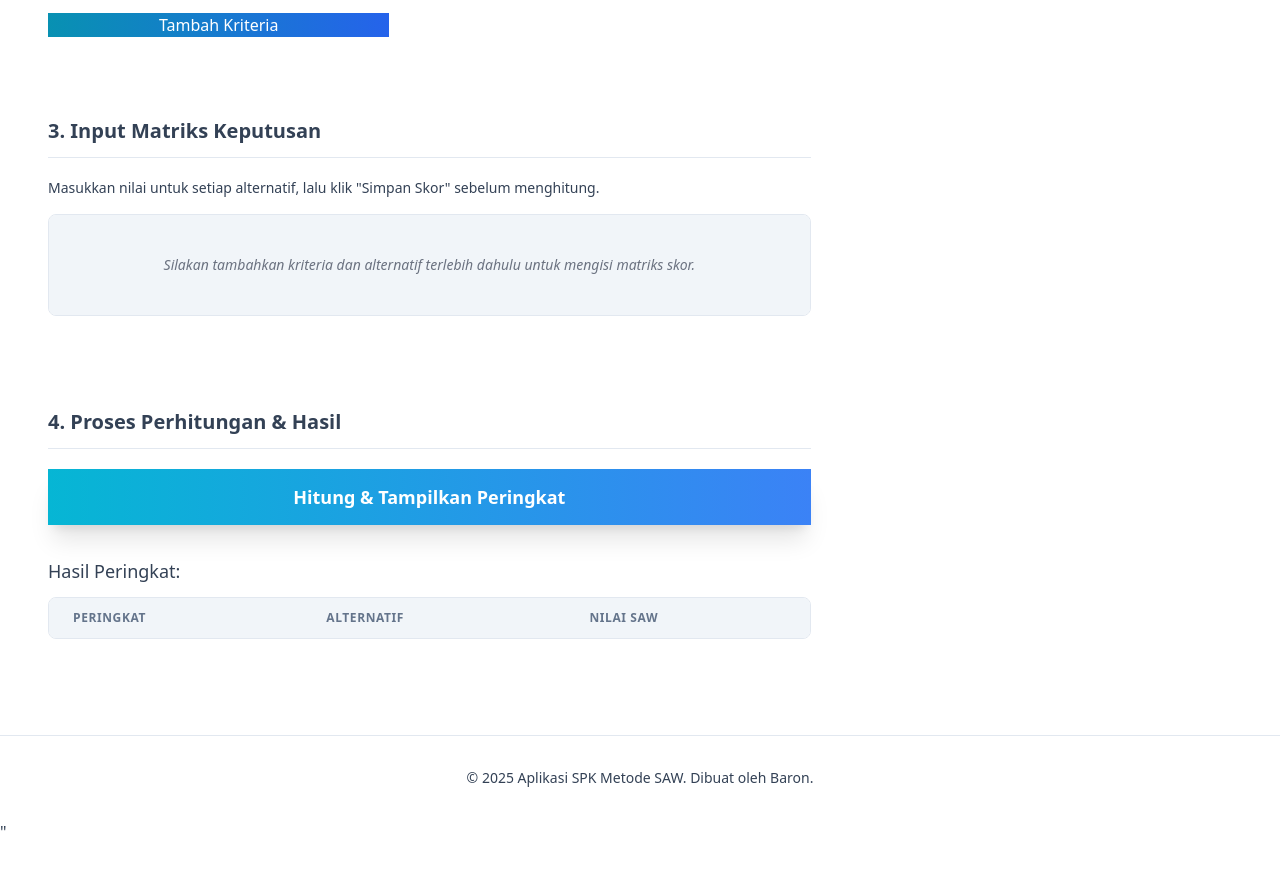
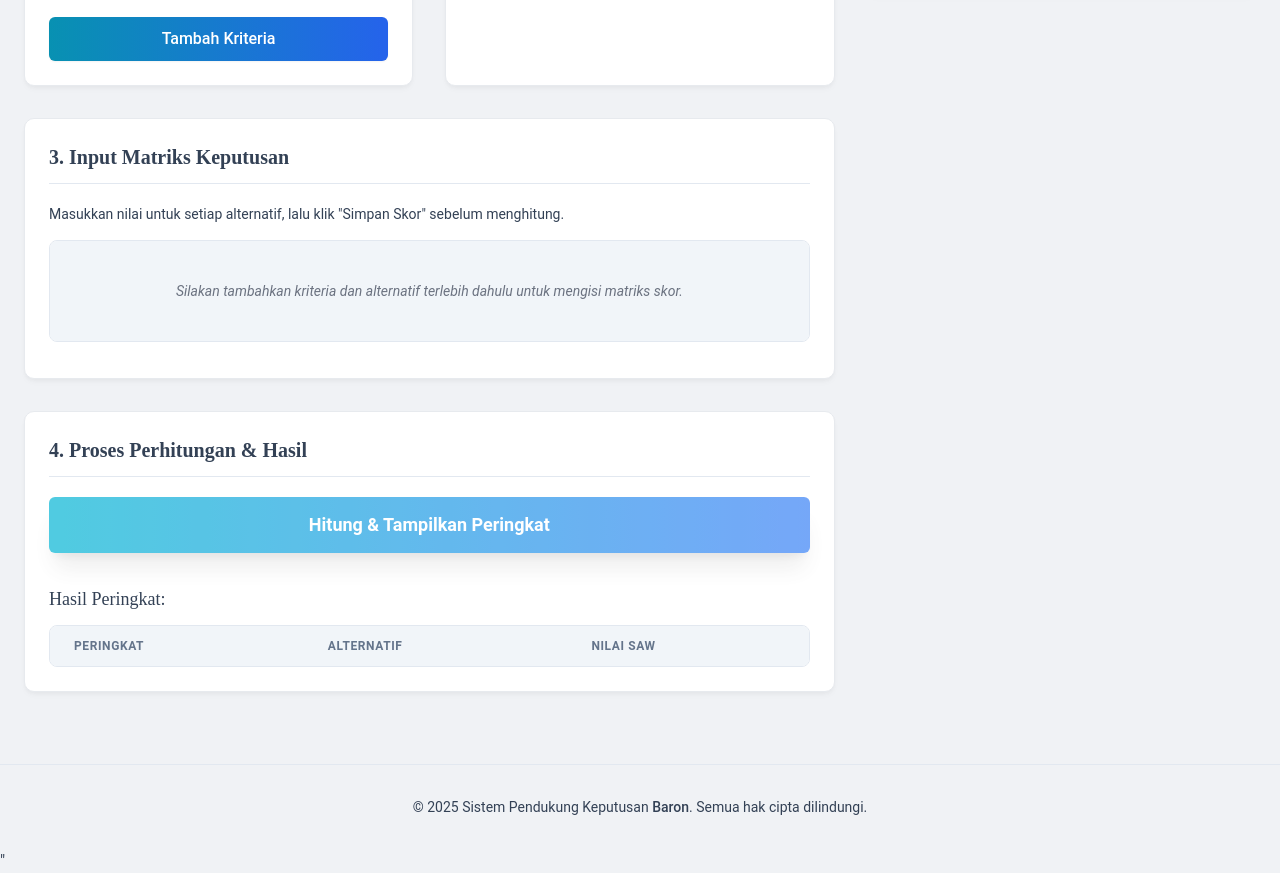
Before and after one commit to kylorond/panguluh, a plain HTML site: page index.html in a window 1280 px wide. Shown: the part 1186-2059 px from the top of the page. Before the commit the page ends 2030 px from the top, so only its background shows below. Drawn offline with nearby package versions, Linux system fonts and the light colour scheme.

Commit message:
Update index.html

```diff
--- a/index.html
+++ b/index.html
@@ -4,8 +4,8 @@
 <head>
     <meta charset="UTF-8">
     <meta name="viewport" content="width=device-width, initial-scale=1.0">
-    <title>SPK Metode SAW | Kalkulator Profesional</title>
-    <link rel="stylsheet" href="style.css">
+    <title>Sistem Pendukung Keputusan Metode SAW</title>
+    <link rel="stylesheet" href="style.css">
     <link rel="preconnect" href="https://fonts.googleapis.com">
     <link rel="preconnect" href="https://fonts.gstatic.com" crossorigin>
     <link href="https://fonts.googleapis.com/css2?family=Inter:wght@400;500;600&family=Poppins:wght@600;700&display=swap" rel="stylesheet">
@@ -212,7 +212,7 @@
 
     <footer class="mt-12 bg-card text-secondary py-8 text-center border-t border-slate-200">
         <div class="container mx-auto px-4">
-            <p class="text-sm" data-lang-key="footerText">© <span id="currentYear"></span> Aplikasi SPK Metode SAW. Dibuat oleh <a href="https://instagram.com/baronnnd_" target="_blank" rel="noopener noreferrer" class="text-primary hover:underline font-medium">Baron</a>.</p>
+            <p class="text-sm" data-lang-key="footerText">© <span id="currentYear"></span> Sistem Pendukung Keputusan <a href="https://www.instagram.com/baronnnd_" target="_blank" rel="noopener noreferrer" class="text-primary hover:underline font-medium">Baron</a>. Semua hak cipta dilindungi.</p>
         </div>
     </footer>
 
```
